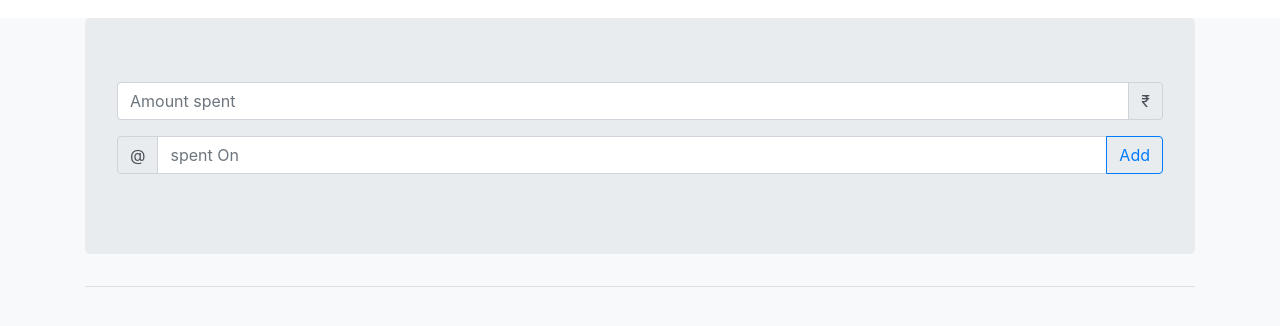
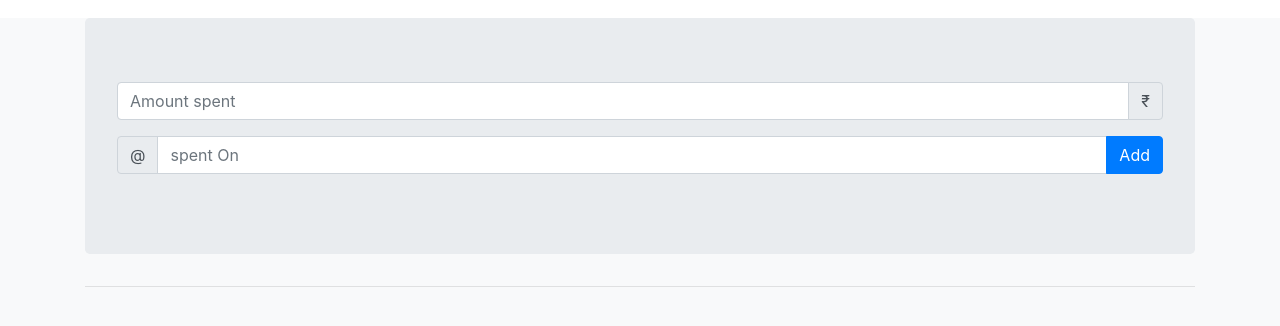
Before and after one commit to abhishekprasunrk18/ExpenseCount.github.io, a plain HTML site: page index.html in a window 1280 px wide. Shown: the part 62-388 px from the top of the page. Drawn offline with nearby package versions, Linux system fonts and the light colour scheme.

Commit message:
updated add button style

```diff
--- a/index.html
+++ b/index.html
@@ -38,7 +38,7 @@
                     <input type="text" class="form-control" id="expDesc" placeholder="spent On" aria-labelledby="spent On"
                         aria-describedby="spent at" />
                     <div class="input-group-append">
-                        <button class="btn btn-outline-primary" type="button" id="btnAdd">Add</button>
+                        <button class="btn btn-primary" type="button" id="btnAdd">Add</button>
                     </div>
                 </div>
             </div>
```
